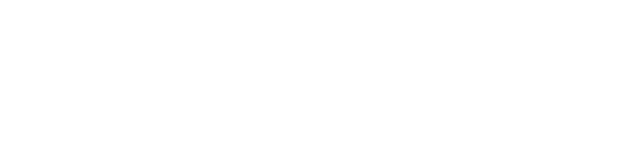
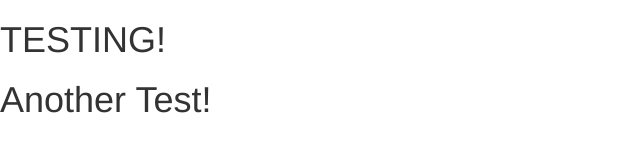
Before and after one commit to thedonz/TIY-Assignments, a plain HTML site: page GitHub-Profile/index.html in a window 1280 px wide. Shown: the whole page, without its empty margins (0-640 px from the left). Drawn offline with nearby package versions, Linux system fonts and the light colour scheme.

Commit message:
More yakshaving

```diff
--- a/GitHub-Profile/index.html
+++ b/GitHub-Profile/index.html
@@ -1,10 +1,31 @@
+<!-- Use Octicons!!
+min-width: 1020px
+thumbnail bootstrap - for the researches
+
+
+-->
+
+
 <html>
 <head>
   <link rel="stylesheet" href="styles.css">
   <link rel="stylesheet" href="https://maxcdn.bootstrapcdn.com/bootstrap/3.3.0/css/bootstrap.min.css">
-
+  <title>xdonze (Carlos Donze)</title>
 </head>
   <body>
+    <nav>
+      <!-- Nav Bar Goes Here <-->
+        <h1>TESTING! </h1>
+      </-->
+    </nav>
+    <aside>
+      <!-- Profile pic and left side go here <-->
+        <h1>Another Test!</h1>
+      </-->
+    </aside>
 
   </body>
+  <footer>
+
+  </footer>
 </html>
```
